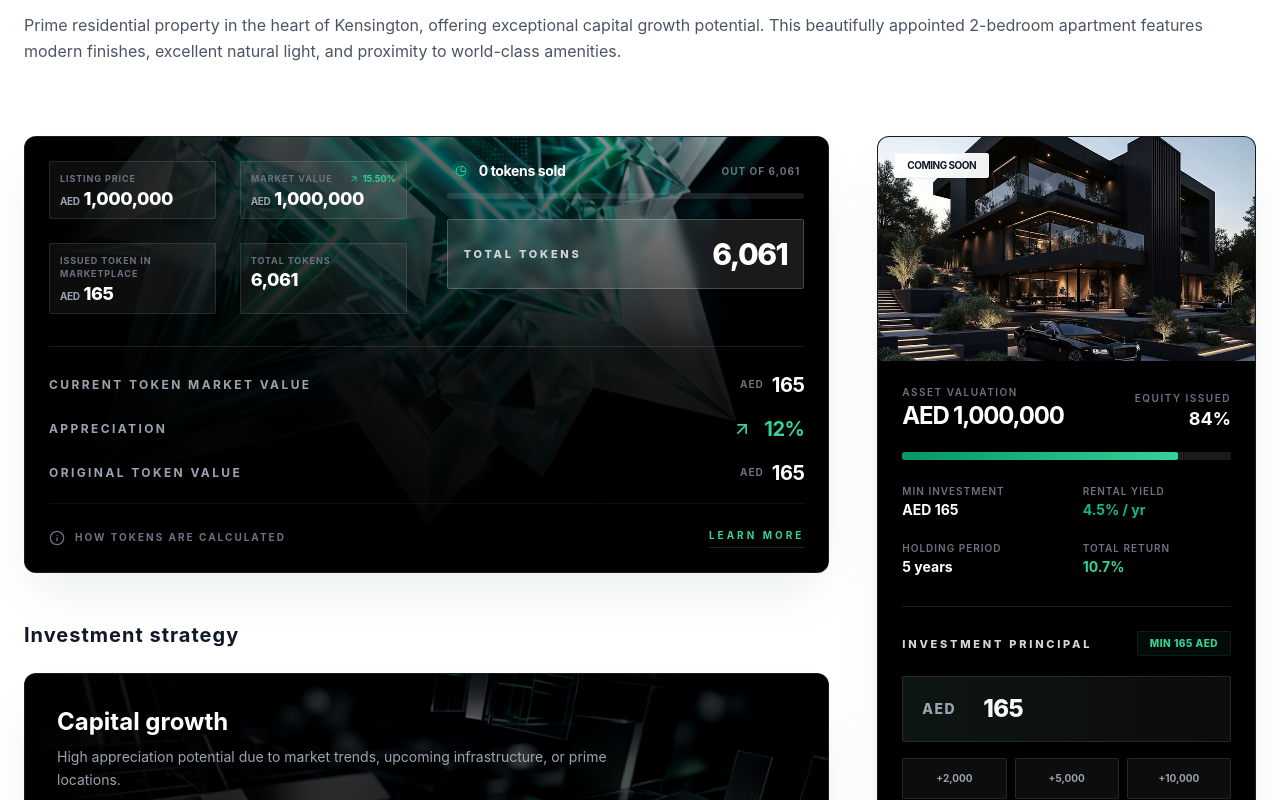
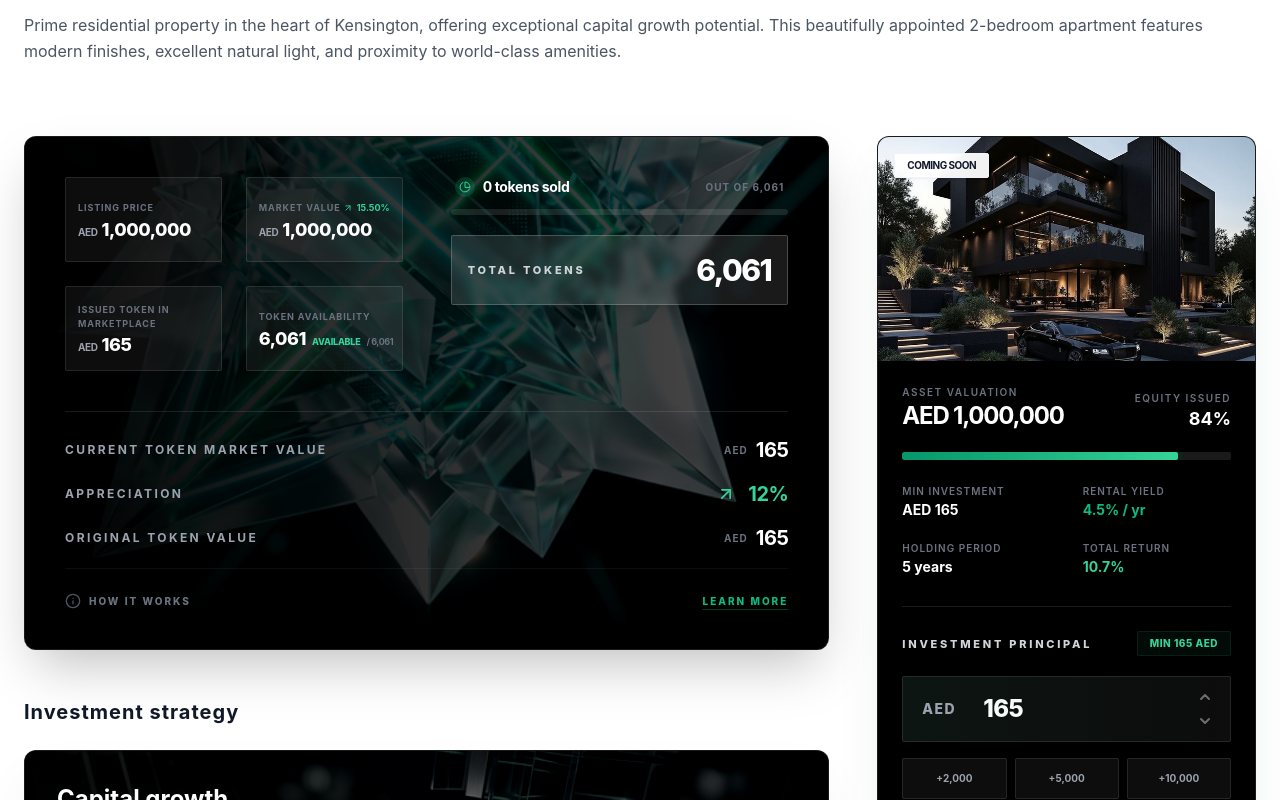
Before and after one commit to httpsnada11/launchpad, a React (Vite) app: page /property/1 in a window 1280 px wide. Shown: the part 880-1680 px from the top of the page. Built offline with nearby package versions, Linux system fonts and the light colour scheme.

Commit message:
updated with ui ss

```diff
--- /dev/null
+++ b/src/pages/PropertyDetailPage/components/HowItWorksModal.jsx
@@ -0,0 +1,100 @@
+import React from 'react';
+import { motion, AnimatePresence } from 'framer-motion';
+import { X, FileText, Wallet, TrendingUp } from 'lucide-react';
+
+export default function HowItWorksModal({ isOpen, onClose }) {
+    const steps = [
+        {
+            icon: FileText,
+            title: "Acquire your share of the property",
+            description: "Browse through our curated properties and buy tokens representing fractional ownership. Each token is secured on the blockchain.",
+            action: "ACCESS OWNERSHIP RECORDS"
+        },
+        {
+            icon: Wallet,
+            title: "Receive consistent monthly yields",
+            description: "Our properties are managed professionally. You receive your share of the rental income directly in your wallet every month.",
+            action: "HANDS-OFF PROPERTY MANAGEMENT"
+        },
+        {
+            icon: TrendingUp,
+            title: "Grow your capital over time",
+            description: "benefit from the real estate market growth. Your tokens appreciate in value as the property market value increases.",
+            action: "PROFIT FROM ASSET APPRECIATION"
+        }
+    ];
+
+    return (
+        <AnimatePresence>
+            {isOpen && (
+                <div className="fixed inset-0 z-[200] flex items-center justify-center p-4">
+                    {/* Backdrop */}
+                    <motion.div
+                        initial={{ opacity: 0 }}
+                        animate={{ opacity: 1 }}
+                        exit={{ opacity: 0 }}
+                        onClick={onClose}
+                        className="absolute inset-0 bg-black/80 backdrop-blur-sm"
+                    />
+
+                    {/* Modal Content */}
+                    <motion.div
+                        initial={{ scale: 0.95, opacity: 0, y: 20 }}
+                        animate={{ scale: 1, opacity: 1, y: 0 }}
+                        exit={{ scale: 0.95, opacity: 0, y: 20 }}
+                        className="relative w-full max-w-5xl bg-[#0a0a0b] rounded-2xl overflow-hidden border border-white/10 shadow-2xl"
+                    >
+                        {/* 3D Background Overlay */}
+                        <div className="absolute inset-0 z-0 pointer-events-none opacity-40">
+                            <img
+                                src="/assets/images/how-it-works-bg.png"
+                                alt="Abstract Background"
+                                className="w-full h-full object-cover"
+                            />
+                            <div className="absolute inset-0 bg-gradient-to-r from-[#0a0a0b] via-transparent to-[#0a0a0b]" />
+                        </div>
+
+                        <div className="relative z-10 flex flex-col md:flex-row min-h-[400px]">
+                            {/* Vertical Title Sidebar */}
+                            <div className="w-full md:w-24 bg-black flex items-center justify-center p-6 md:p-0 border-r border-white/10">
+                                <h2 className="text-white font-extrabold text-2xl md:text-3xl uppercase tracking-[0.3em] md:[writing-mode:vertical-lr] md:rotate-180 whitespace-nowrap">
+                                    HOW IT WORKS
+                                </h2>
+                            </div>
+
+                            {/* Steps Grid */}
+                            <div className="flex-1 p-8 md:p-12">
+                                <button
+                                    onClick={onClose}
+                                    className="absolute top-6 right-6 text-white/50 hover:text-white transition-colors"
+                                >
+                                    <X size={24} />
+                                </button>
+
+                                <div className="grid grid-cols-1 md:grid-cols-3 gap-6 pt-8">
+                                    {steps.map((step, index) => (
+                                        <div key={index} className="bg-white/[0.03] border border-white/5 rounded-xl p-6 flex flex-col h-full hover:bg-white/[0.05] transition-all hover:-translate-y-1">
+                                            <div className="bg-white/5 w-10 h-10 rounded-lg flex items-center justify-center mb-6">
+                                                <step.icon size={20} className="text-white" />
+                                            </div>
+                                            <h3 className="text-white font-bold text-lg leading-tight mb-4">
+                                                {step.title}
+                                            </h3>
+                                            <p className="text-gray-400 text-sm leading-relaxed mb-auto pb-8">
+                                                {step.description}
+                                            </p>
+                                            <div className="flex items-center justify-between text-[10px] font-extrabold text-white/40 uppercase tracking-widest border-t border-white/5 pt-4">
+                                                <span>{step.action}</span>
+                                                <TrendingUp size={12} className="opacity-50" />
+                                            </div>
+                                        </div>
+                                    ))}
+                                </div>
+                            </div>
+                        </div>
+                    </motion.div>
+                </div>
+            )}
+        </AnimatePresence>
+    );
+}
--- a/src/pages/PropertyDetailPage/components/InvestmentCalculator.jsx
+++ b/src/pages/PropertyDetailPage/components/InvestmentCalculator.jsx
@@ -322,15 +322,6 @@ export default function InvestmentCalculator({ property, onShowHowItWorks }) {
                     <h2 className="text-xl font-semibold text-gray-900 tracking-wider">Investment calculator</h2>
                     <p className="text-sm text-gray-500">Project your returns over time</p>
                 </div>
-                <button
-                    onClick={onShowHowItWorks}
-                    className="flex items-center gap-2 text-blue-600 hover:text-blue-700 font-semibold text-sm transition-colors group"
-                >
-                    <div className="w-8 h-8 rounded-sm bg-blue-50 flex items-center justify-center group-hover:bg-blue-100 transition-colors">
-                        <HelpCircle size={16} />
-                    </div>
-                    <span>How it works?</span>
-                </button>
             </div>
 
             {/* Graph and Metrics Row */}
--- a/src/pages/PropertyDetailPage/components/InvestmentCard.jsx
+++ b/src/pages/PropertyDetailPage/components/InvestmentCard.jsx
@@ -1,6 +1,6 @@
 import React, { useState } from 'react';
 import { motion } from 'framer-motion';
-import { Users, Eye, TrendingUp, ShoppingCart, Check, MapPin } from 'lucide-react';
+import { Users, Eye, TrendingUp, ShoppingCart, Check, MapPin, ChevronUp, ChevronDown } from 'lucide-react';
 import Button from '../../../components/Button';
 
 
@@ -105,9 +105,24 @@ export default function InvestmentCard({ property }) {
                                     type="number"
                                     value={investmentAmount}
                                     onChange={(e) => setInvestmentAmount(Math.max(0, parseInt(e.target.value) || 0))}
-                                    className="w-full pl-20 pr-4 py-4 bg-white/5 border border-white/10 rounded-sm text-2xl font-extrabold text-white focus:outline-none focus:ring-1 focus:ring-emerald-500/50 transition-all backdrop-blur-sm tracking-tight"
+                                    className="w-full pl-20 pr-12 py-4 bg-white/5 border border-white/10 rounded-sm text-2xl font-extrabold text-white focus:outline-none focus:ring-1 focus:ring-emerald-500/50 transition-all backdrop-blur-sm tracking-tight [appearance:textfield] [&::-webkit-outer-spin-button]:appearance-none [&::-webkit-inner-spin-button]:appearance-none"
                                     placeholder="0"
                                 />
+                                {/* Custom Spin Buttons */}
+                                <div className="absolute inset-y-0 right-4 flex flex-col justify-center gap-1 z-20">
+                                    <button
+                                        onClick={() => setInvestmentAmount(prev => prev + 100)}
+                                        className="text-white/40 hover:text-white transition-colors p-0.5"
+                                    >
+                                        <ChevronUp size={16} strokeWidth={3} />
+                                    </button>
+                                    <button
+                                        onClick={() => setInvestmentAmount(prev => Math.max(0, prev - 100))}
+                                        className="text-white/40 hover:text-white transition-colors p-0.5"
+                                    >
+                                        <ChevronDown size={16} strokeWidth={3} />
+                                    </button>
+                                </div>
                                 {/* Subtle internal glow for the input field */}
                                 <div className="absolute inset-0 bg-gradient-to-r from-emerald-500/5 to-transparent pointer-events-none rounded-sm" />
                             </div>
--- a/src/pages/PropertyDetailPage/components/TokenDetails.jsx
+++ b/src/pages/PropertyDetailPage/components/TokenDetails.jsx
@@ -1,4 +1,4 @@
-import React from 'react';
+import React, { useState } from 'react';
 import { motion } from 'framer-motion';
 import {
     Info,
@@ -6,10 +6,11 @@ import {
     PieChart,
     Wallet
 } from 'lucide-react';
+import HowItWorksModal from './HowItWorksModal';
 
 const MetricBox = ({ label, value, icon: Icon, trend, isCurrency = true }) => (
-    <div className="bg-white/5 border border-white/10 rounded-sm p-2.5 shadow-sm transition-all hover:bg-white/10">
-        <div className="flex justify-between items-start mb-1">
+    <div className="bg-white/5 border border-white/10 rounded-sm p-3 shadow-sm transition-all hover:bg-white/10 flex flex-col justify-center min-h-[85px]">
+        <div className="flex justify-between items-start mb-1.5">
             <span className="text-[9px] font-bold text-gray-500 uppercase tracking-widest">{label}</span>
             {trend && (
                 <div className="flex items-center gap-1 text-[9px] font-bold text-emerald-400">
@@ -19,16 +20,17 @@ const MetricBox = ({ label, value, icon: Icon, trend, isCurrency = true }) => (
             )}
         </div>
         <div className="space-y-0.5">
-            <p className="text-lg font-extrabold text-white tracking-tight leading-none uppercase">
+            <div className="text-lg font-extrabold text-white tracking-tight leading-none uppercase flex items-baseline">
                 {isCurrency && <span className="text-gray-400 mr-1 font-bold text-[10px]">AED</span>}
                 {value}
-            </p>
+            </div>
         </div>
     </div>
 );
 
 export default function TokenDetails({ property }) {
     if (!property) return null;
+    const [isModalOpen, setIsModalOpen] = useState(false);
     const fin = property.financials;
 
     // Extract numbers safely
@@ -40,10 +42,10 @@ export default function TokenDetails({ property }) {
     const availableTotalValue = (maxTokensSold - tokensSold) * tokenPriceNum;
 
     return (
-        <div className="bg-black rounded-xl p-5 lg:p-6 border border-white/10 shadow-2xl shadow-emerald-900/10 relative overflow-hidden group">
+        <div className="bg-black border border-white/10 rounded-xl overflow-hidden relative shadow-2xl min-h-[450px] flex flex-col justify-center">
             {/* Background Graphic Overlay */}
-            <div className="absolute inset-0 z-0 opacity-70">
-                <div className="absolute inset-0 bg-gradient-to-t from-black via-black/80 to-transparent z-10" />
+            <div className="absolute inset-0 z-0 opacity-30">
+                <div className="absolute inset-0 bg-gradient-to-t from-black via-transparent to-black" />
                 <div className="absolute inset-0 bg-gradient-to-r from-black via-black/40 to-transparent z-10" />
                 <img
                     src="/token_details_graphic.png"
@@ -52,11 +54,11 @@ export default function TokenDetails({ property }) {
                 />
             </div>
 
-            <div className="relative z-10 space-y-8">
-                <div className="grid grid-cols-1 lg:grid-cols-2 gap-6 lg:gap-10">
+            <div className="relative z-10 p-8 lg:p-10 space-y-10">
+                <div className="grid grid-cols-1 lg:grid-cols-2 gap-8 lg:gap-12">
 
                     {/* Left Column: Key Metrics Grid */}
-                    <div className="grid grid-cols-2 gap-4 lg:gap-6 self-start">
+                    <div className="grid grid-cols-2 gap-6 lg:gap-6 self-start">
                         <MetricBox
                             label="Listing price"
                             value={property.assetPrice?.replace('AED ', '') || '0'}
@@ -71,8 +73,14 @@ export default function TokenDetails({ property }) {
                             value={property.tokenPriceAED?.replace(' AED', '') || '0'}
                         />
                         <MetricBox
-                            label="Total tokens"
-                            value={property.totalTokens?.toLocaleString() || '0'}
+                            label="Token availability"
+                            value={
+                                <span className="flex items-baseline gap-1.5 whitespace-nowrap">
+                                    <span className="text-white">{(maxTokensSold - tokensSold).toLocaleString()}</span>
+                                    <span className="text-emerald-400 text-[9px] font-extrabold uppercase tracking-tight">AVAILABLE</span>
+                                    <span className="text-gray-500 text-[9px] font-bold">/ {(maxTokensSold).toLocaleString()}</span>
+                                </span>
+                            }
                             isCurrency={false}
                         />
                     </div>
@@ -142,17 +150,25 @@ export default function TokenDetails({ property }) {
                     </div>
 
                     {/* Footer Section */}
-                    <div className="flex items-center justify-between pt-6 border-t border-white/5">
-                        <div className="flex items-center gap-2.5 text-gray-500 group/info cursor-help">
-                            <Info size={16} className="group-hover/info:text-gray-400 transition-colors" />
-                            <span className="text-[10px] font-bold uppercase tracking-[0.2em] group-hover/info:text-gray-400 transition-colors">How tokens are calculated</span>
+                    <div className="pt-6 border-t border-white/5 flex items-center justify-between">
+                        <div className="flex items-center gap-2 text-gray-500 hover:text-white transition-colors cursor-help group/info">
+                            <Info size={16} className="text-gray-600 group-hover/info:text-emerald-500 transition-colors" />
+                            <span className="text-[10px] font-extrabold uppercase tracking-[0.2em]">HOW IT WORKS</span>
                         </div>
-                        <button className="text-[10px] font-bold text-emerald-400 hover:text-emerald-300 transition-all uppercase tracking-[0.3em] border-b border-emerald-400/20 hover:border-emerald-400 pb-1">
-                            Learn more
+                        <button
+                            onClick={() => setIsModalOpen(true)}
+                            className="text-[10px] font-extrabold text-emerald-500 hover:text-emerald-400 uppercase tracking-[0.2em] underline underline-offset-4 decoration-emerald-500/30"
+                        >
+                            LEARN MORE
                         </button>
                     </div>
                 </div>
             </div>
+
+            <HowItWorksModal
+                isOpen={isModalOpen}
+                onClose={() => setIsModalOpen(false)}
+            />
         </div>
     );
 }
--- a/src/sections/Navbar.jsx
+++ b/src/sections/Navbar.jsx
@@ -1,9 +1,39 @@
-import React from 'react';
+import React, { useState, useEffect } from 'react';
 import { Link } from 'react-router-dom';
+import { motion, AnimatePresence } from 'framer-motion';
 
 const Navbar = () => {
+    const [hidden, setHidden] = useState(false);
+    const [lastScrollY, setLastScrollY] = useState(0);
+
+    useEffect(() => {
+        const handleScroll = () => {
+            const currentScrollY = window.scrollY;
+
+            // Show navbar at the very top, otherwise hide on scroll down
+            if (currentScrollY > lastScrollY && currentScrollY > 100) {
+                setHidden(true);
+            } else {
+                setHidden(false);
+            }
+
+            setLastScrollY(currentScrollY);
+        };
+
+        window.addEventListener('scroll', handleScroll, { passive: true });
+        return () => window.removeEventListener('scroll', handleScroll);
+    }, [lastScrollY]);
+
     return (
-        <nav className="fixed top-0 left-0 w-full z-50 bg-black/80 backdrop-blur-md py-3 px-8 border-b border-white/10">
+        <motion.nav
+            variants={{
+                visible: { y: 0 },
+                hidden: { y: '-100%' },
+            }}
+            animate={hidden ? 'hidden' : 'visible'}
+            transition={{ duration: 0.35, ease: 'easeInOut' }}
+            className="fixed top-0 left-0 w-full z-[100] bg-black/80 backdrop-blur-md py-3 px-8 border-b border-white/10"
+        >
             <div className="max-w-7xl mx-auto flex justify-between items-center">
                 <Link to="/" className="cursor-pointer">
                     <img
@@ -23,7 +53,7 @@ const Navbar = () => {
                     </Link>
                 </div>
             </div>
-        </nav>
+        </motion.nav>
     );
 };
 
```
Also changed, not shown: public/assets/images/how-it-works-bg.png (added).
